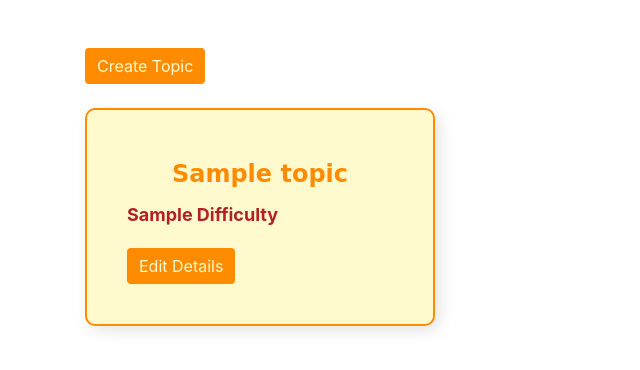
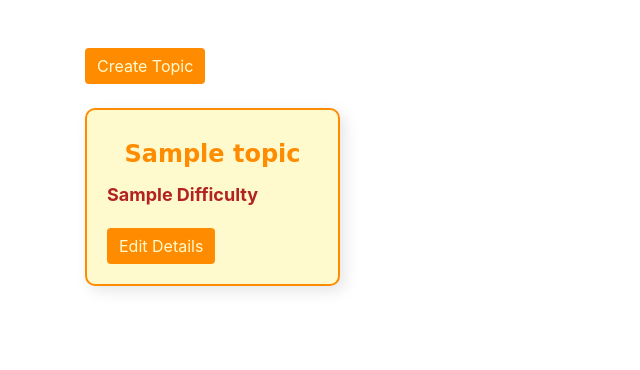
Before and after one commit to Accerly13/PicDentify, a Django app: template templates/teacherDashboard.html in a window 1280 px wide. Shown: the part 61-431 px from the top of the page, without its empty margins (0-640 px from the left). Run offline with Django 4.2, Linux system fonts and the light colour scheme; tables that the repository leaves empty hold one stand-in row (values such as "Sample post"); the template is opened without the code that fills it: values that come from a table or form of the project are taken from there, most other values are stand-ins (such as "Sample title", 1, 10 or a date in 2020); data that the repository does not hold is empty; some libraries are stand-ins or nearby versions.

Commit message:
modify the card

```diff
--- a/templates/teacherDashboard.html
+++ b/templates/teacherDashboard.html
@@ -28,7 +28,6 @@ body {
   background-color: #fffacd; /* LemonChiffon */
   border: 2px solid #ff8c00; /* DarkOrange */
   transition: box-shadow 0.3s ease-in-out;
-  padding: 20px;
   margin-bottom: 20px;
   border-radius: 10px;
   position: relative;
@@ -257,6 +256,26 @@ body {
   border-bottom-color: #fff;
 }
 
+.hover-effect {
+  transition: all 0.3s ease;
+}
+
+.hover-effect:hover {
+  color: #007bff;
+  cursor: pointer;
+  transform: scale(1.1);
+}
+
+.hover-effect2 {
+  transition: transform 0.3s ease;
+}
+
+.hover-effect2:hover {
+  color: #dc3545;
+  cursor: pointer;
+  transform: scale(1.1);
+}
+
 
 </style>
 </head>
@@ -315,14 +334,14 @@ body {
 
       <div class="row mt-4">
         {% for item in topics %}
-          <div class="col-md-4 mb-2">
+        <div class="col-md-3 mb-2">
           <div class="card h-100">
             <div class="card-body d-flex flex-column justify-content-between">
               <div>
-                  <h5 style="text-align: center;" class="card-title">{{item.topic_name}}</h5>
+                <h5 style="text-align: center;" class="card-title hover-effect">{{item.topic_name}}</h5>
                 {% for items in difficulty %}
                 {% if items.topic_id == item.topic_id %}
-                  <p class="card-text">{{items.difficulty_name|title}}</p>
+                <p class="card-text difficulty-level hover-effect2">{{items.difficulty_name|title}}</p>
                 {% endif %}
                 {% endfor %}
               </div>
@@ -340,6 +359,7 @@ body {
       </div>
 
     </div>
+
 
   <!-- Create Topic Modal -->
   <div class="modal fade" id="createClassModal" tabindex="-1" role="dialog" aria-labelledby="createClassModalLabel" aria-hidden="true">
```
Lines whose indentation alone changed are shown as unchanged.
